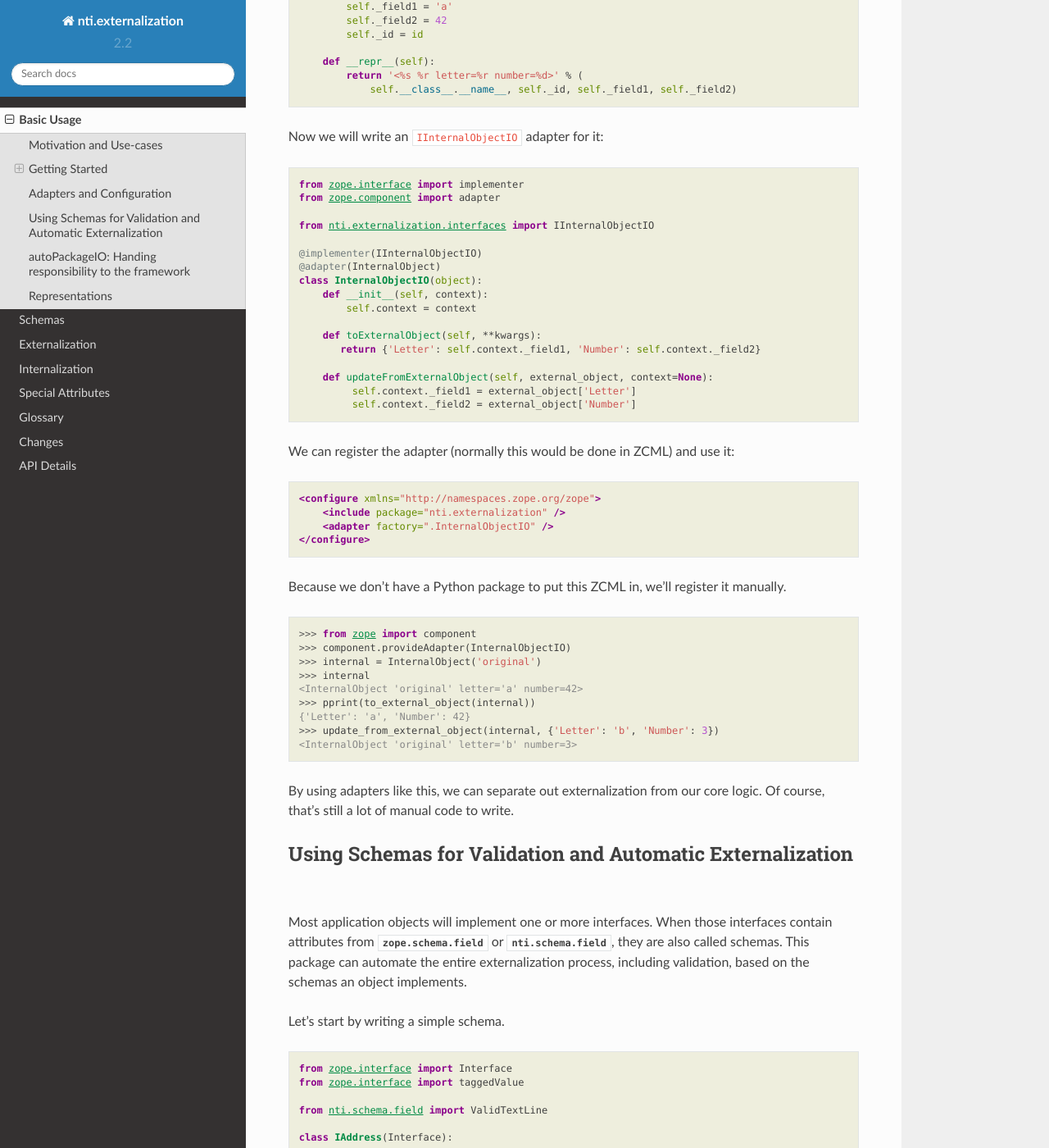
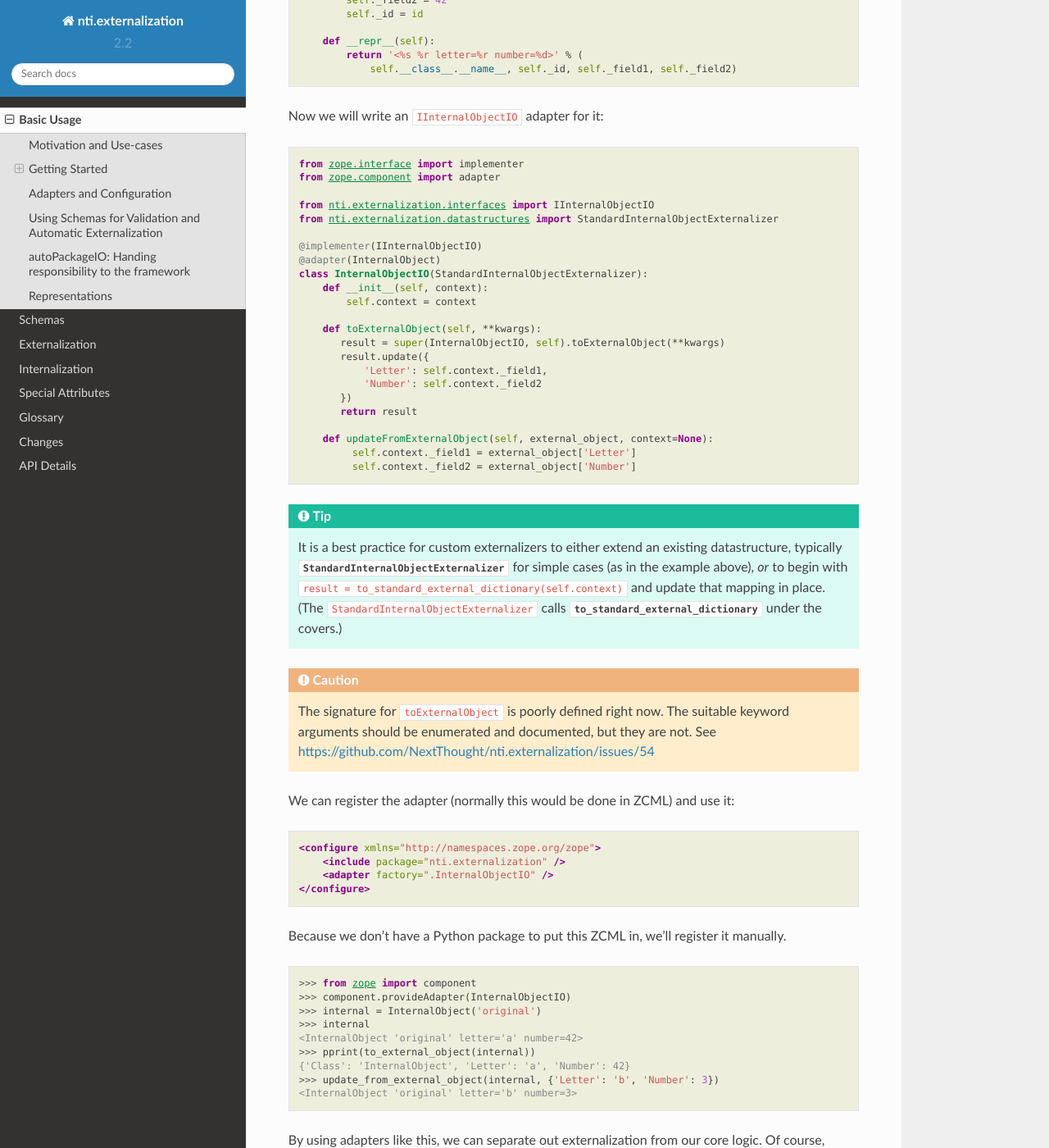
Before and after one commit to OpenNTI/nti.externalization, a Sphinx documentation site: the page built from docs/basics.rst, in a window 1280 px wide and 1400 px high, scrolled down 3077 px. Shown: the whole window at 82% size. Built offline with Sphinx 7.4.7 and the Read the Docs theme 2.0.0, drawn with Linux system fonts in a browser that asks for light colours; some of the changed text lies outside the part shown.

Commit message:
Add a base class to implement custom externalizers and use it in an example.
Refs #117

```diff
--- a/docs/basics.rst
+++ b/docs/basics.rst
@@ -71,6 +71,10 @@ externalize and internalize objects:
 
 We can define an object that we want to externalize:
 
+.. caution:: The examples in this section are not representative of
+             best practices or preferred patterns. Please keep
+             reading.
+
 .. testcode::
 
    class InternalObject(object):
@@ -179,20 +177,42 @@ Now we will write an ``IInternalObjectIO`` adapter for it:
    from zope.component import adapter
 
    from nti.externalization.interfaces import IInternalObjectIO
+   from nti.externalization.datastructures import StandardInternalObjectExternalizer
 
    @implementer(IInternalObjectIO)
    @adapter(InternalObject)
-   class InternalObjectIO(object):
+   class InternalObjectIO(StandardInternalObjectExternalizer):
        def __init__(self, context):
            self.context = context
 
        def toExternalObject(self, **kwargs):
-          return {'Letter': self.context._field1, 'Number': self.context._field2}
+          result = super(InternalObjectIO, self).toExternalObject(**kwargs)
+          result.update({
+              'Letter': self.context._field1,
+              'Number': self.context._field2
+          })
+          return result
 
        def updateFromExternalObject(self, external_object, context=None):
             self.context._field1 = external_object['Letter']
             self.context._field2 = external_object['Number']
 
+.. tip::
+
+   It is a best practice for custom externalizers to either extend an
+   existing datastructure, typically
+   `~.StandardInternalObjectExternalizer` for simple cases (as in the
+   example above), *or* to begin with ``result =
+   to_standard_external_dictionary(self.context)`` and update that
+   mapping in place. (The ``StandardInternalObjectExternalizer`` calls
+   `~.to_standard_external_dictionary` under the covers.)
+
+
+.. caution::
+
+   The signature for ``toExternalObject`` is poorly defined right now.
+   The suitable keyword arguments should be enumerated and documented,
+   but they are not. See https://github.com/NextThought/nti.externalization/issues/54
 
 We can register the adapter (normally this would be done in ZCML) and
 use it:
@@ -213,7 +233,7 @@ register it manually.
   >>> internal
   <InternalObject 'original' letter='a' number=42>
   >>> pprint(to_external_object(internal))
-  {'Letter': 'a', 'Number': 42}
+  {'Class': 'InternalObject', 'Letter': 'a', 'Number': 42}
   >>> update_from_external_object(internal, {'Letter': 'b', 'Number': 3})
   <InternalObject 'original' letter='b' number=3>
 
@@ -270,7 +290,7 @@ And now an implementation of that interface.
    class Address(SchemaConfigured):
         createDirectFieldProperties(IAddress)
 
-Externalizing based on the schema is done with `.InterfaceObjectIO`.
+Externalizing (and updating!) based on the schema is done with `.InterfaceObjectIO`.
 We'll create a subclass to configure it.
 
 .. testcode::
```
Also changed, not shown: other parts of docs/basics.rst (+0 -6 lines), 3 other files.
